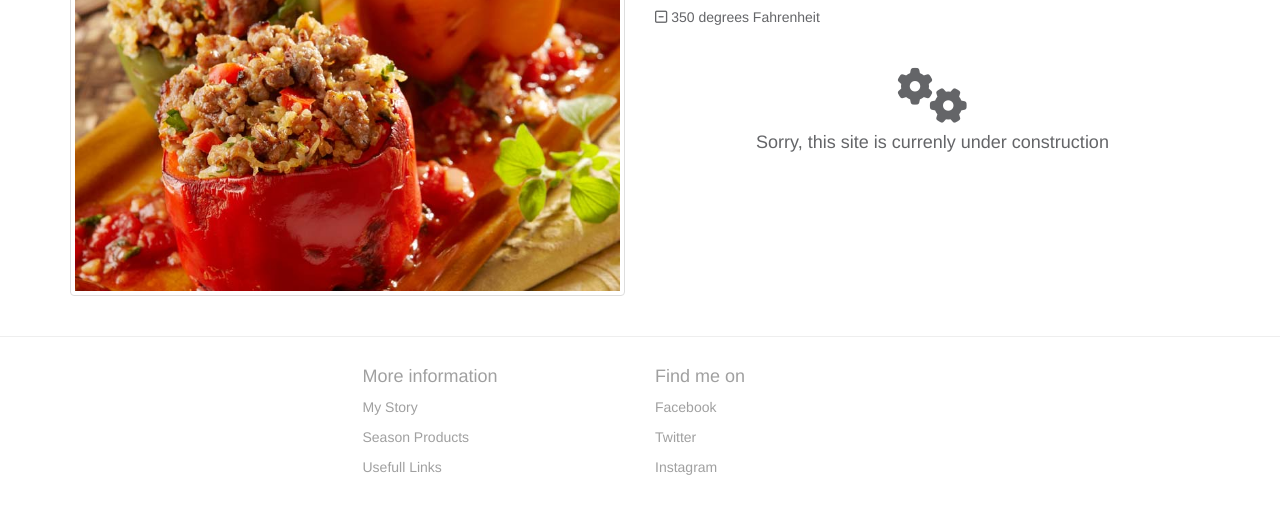
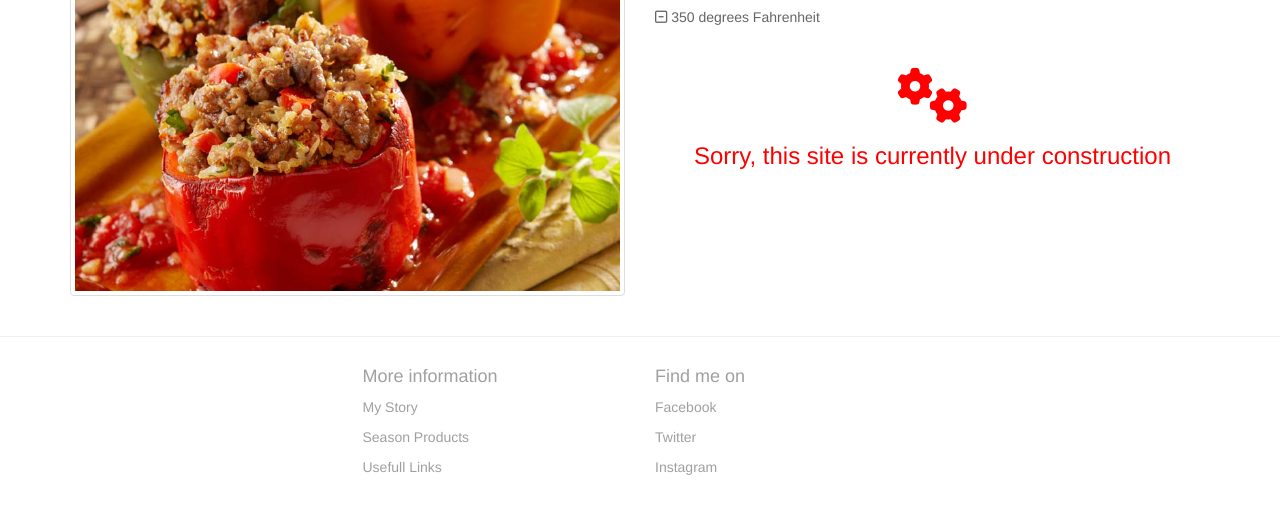
Before and after one commit to BramPhilippen/BramPhilippen.github.io, a plain HTML site: page stuffedbellpeppers.html in a window 1280 px wide. Shown: the part 166-680 px from the top of the page. Drawn offline with nearby package versions, Linux system fonts and the light colour scheme.

Commit message:
First Assignment_v02

```diff
--- a/stuffedbellpeppers.html
+++ b/stuffedbellpeppers.html
@@ -69,8 +69,10 @@
       <p><i class="fa fa-clock-o"></i> 60 minutes</p>
       <p><i class="fa fa-minus-square-o"></i> 350 degrees Fahrenheit</P>
       <br>
-      <p><center><i class="fa fa-cogs fa-4x"></center></i></p>
-      <h4><center>Sorry, this site is currenly under construction</center></h4>
+      <div ID=wip>
+        <p><center><i class="fa fa-cogs fa-4x"></center></i></p>
+        <h3><center>Sorry, this site is currently under construction</center></h3>
+      </div>
     </div>
   </div>
 </div>
--- a/website.css
+++ b/website.css
@@ -28,3 +28,7 @@ body{
 .navbar-nav:hover{
   text-decoration: underline;
 }
+
+#wip{
+  color:red
+}
```
